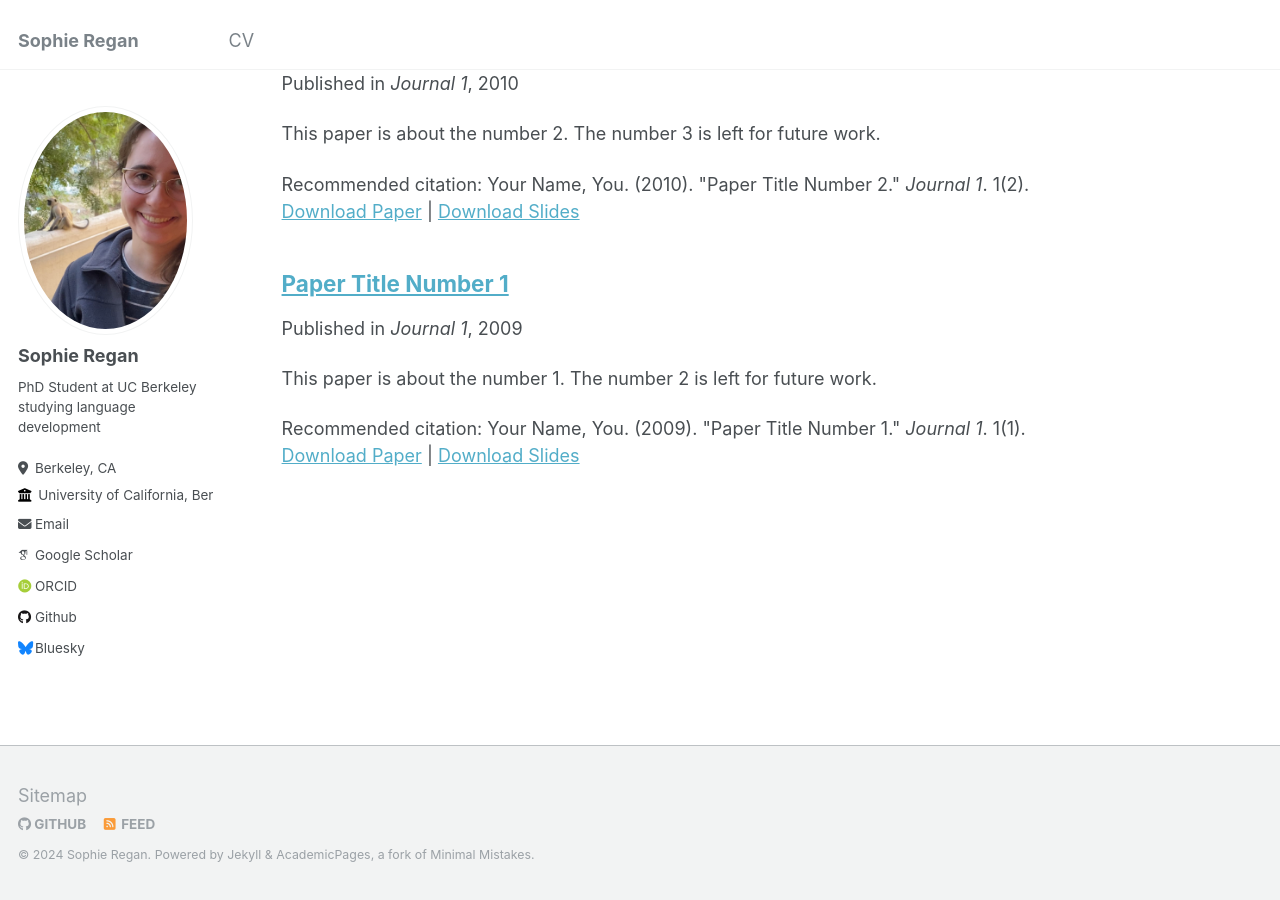
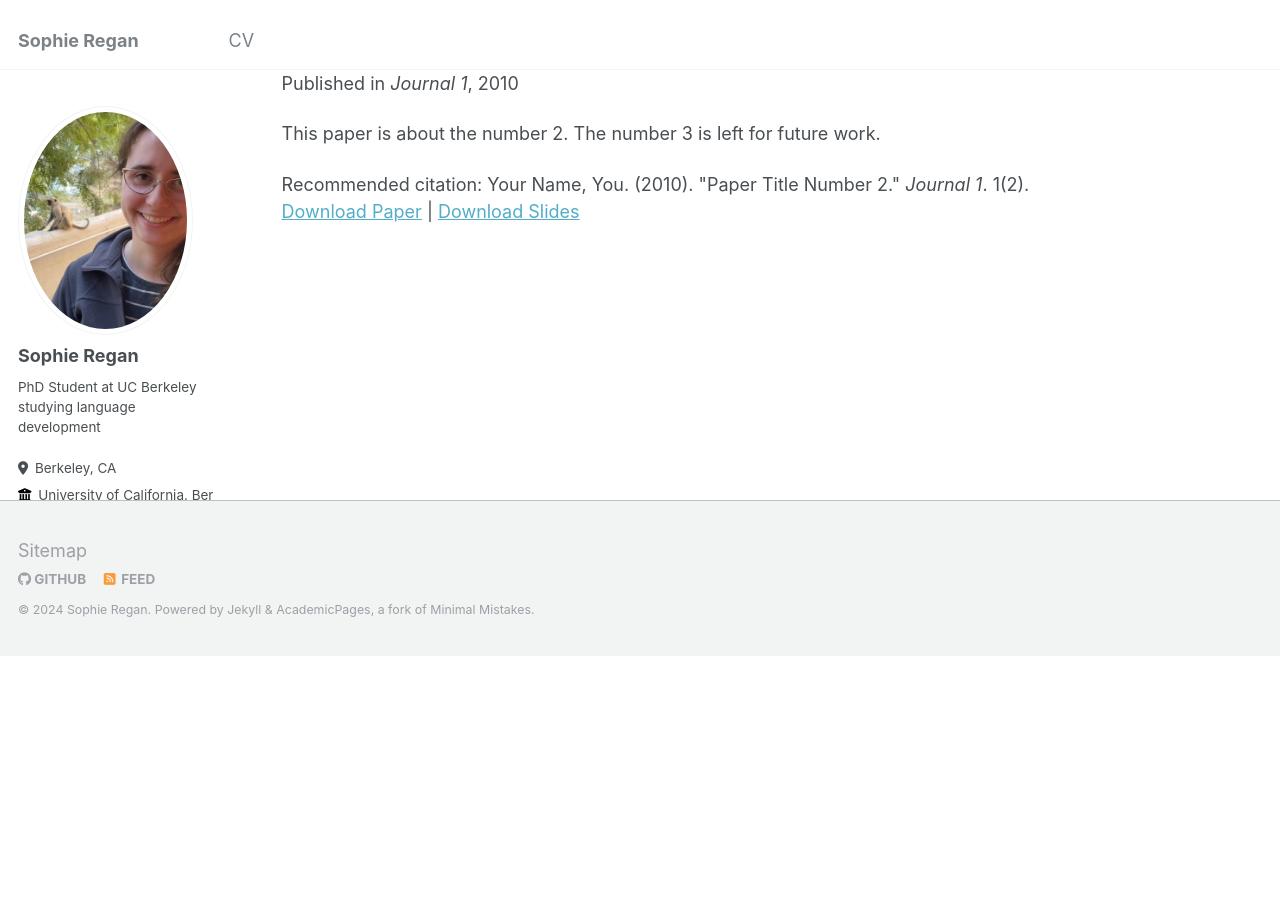
Before and after one commit to regansophie/regansophie, a Jekyll site: the page built from _pages/publications.md, in a window 1280 px wide and 900 px high, scrolled down 685 px. Built offline with Jekyll 4.4.1, drawn with Linux system fonts in a browser that asks for light colours; some web fonts are replaced; after the commit the page ends 1340 px from its top, so only the background shows below that.

Commit message:
Update 2009-10-01-paper-title-number-1.md

```diff
--- a/_publications/2009-10-01-paper-title-number-1.md
+++ b/_publications/2009-10-01-paper-title-number-1.md
@@ -1,13 +1 @@
----
-title: "Paper Title Number 1"
-collection: publications
-permalink: /publication/2009-10-01-paper-title-number-1
-excerpt: 'This paper is about the number 1. The number 2 is left for future work.'
-date: 2009-10-01
-venue: 'Journal 1'
-slidesurl: 'http://academicpages.github.io/files/slides1.pdf'
-paperurl: 'http://academicpages.github.io/files/paper1.pdf'
-citation: 'Your Name, You. (2009). &quot;Paper Title Number 1.&quot; <i>Journal 1</i>. 1(1).'
----
-
-The contents above will be part of a list of publications, if the user clicks the link for the publication than the contents of section will be rendered as a full page, allowing you to provide more information about the paper for the reader. When publications are displayed as a single page, the contents of the above "citation" field will automatically be included below this section in a smaller font.
+Coming soon!
```
